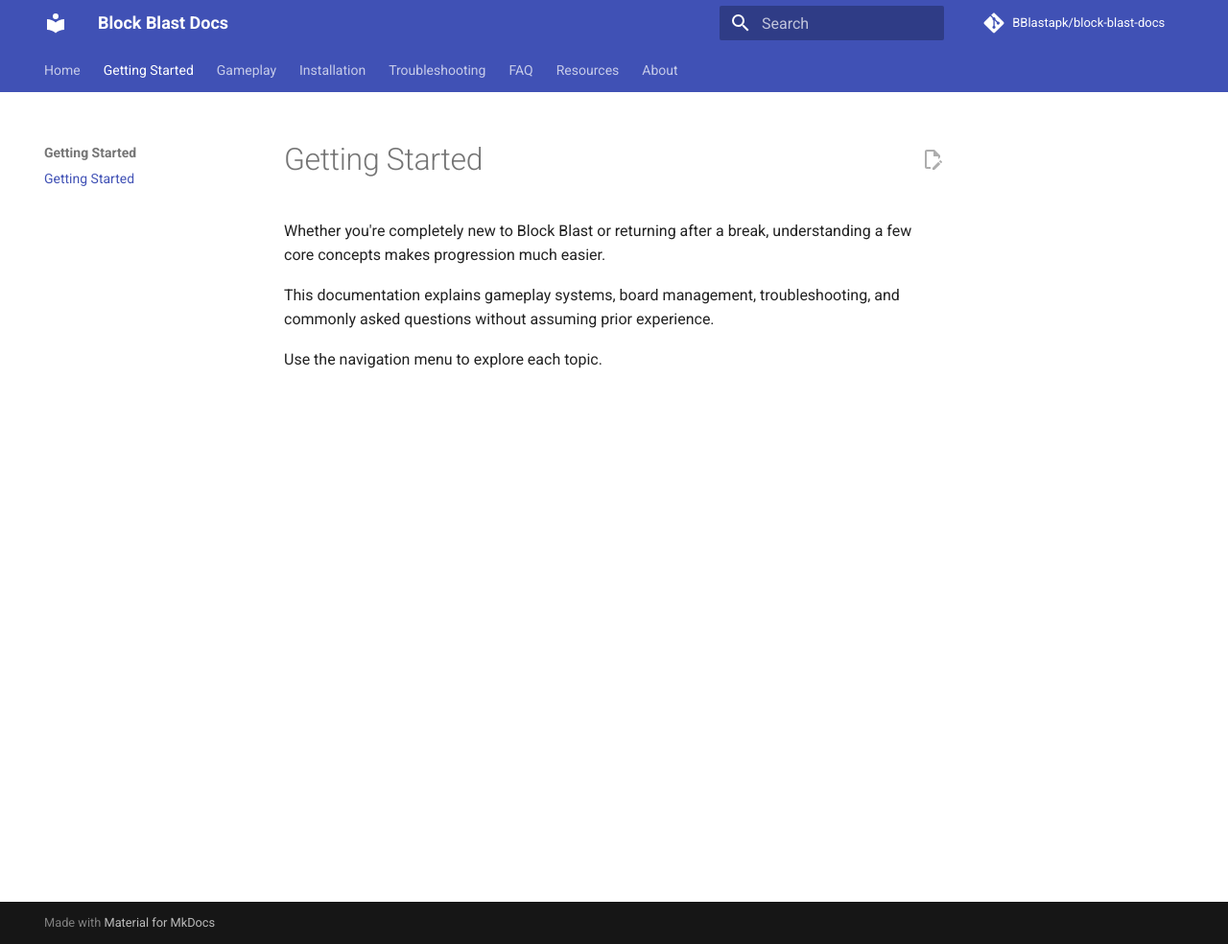
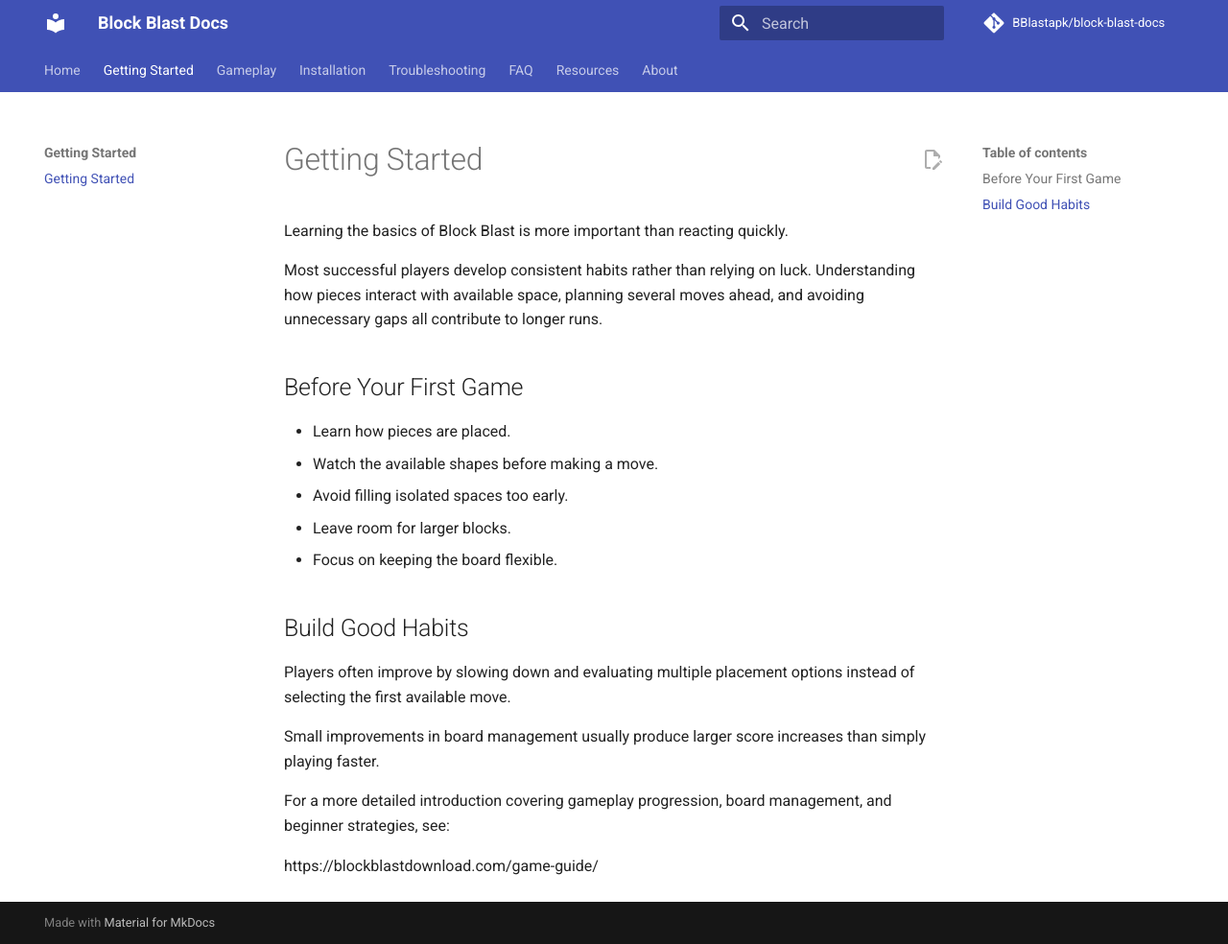
Before and after one commit to BBlastapk/block-blast-docs, an MkDocs documentation site: the page built from docs/getting-started.md, in a window 1280 px wide and 984 px high. Shown: the whole window at 96% size. Built offline with MkDocs 1.6.1 and Material for MkDocs 9.7.7, drawn with Linux system fonts in a browser that asks for light colours; comment, search, counter and statistics services are not loaded.

Commit message:
Update getting-started.md

```diff
--- a/docs/getting-started.md
+++ b/docs/getting-started.md
@@ -1,7 +1,23 @@
 # Getting Started
 
-Whether you're completely new to Block Blast or returning after a break, understanding a few core concepts makes progression much easier.
+Learning the basics of Block Blast is more important than reacting quickly.
 
-This documentation explains gameplay systems, board management, troubleshooting, and commonly asked questions without assuming prior experience.
+Most successful players develop consistent habits rather than relying on luck. Understanding how pieces interact with available space, planning several moves ahead, and avoiding unnecessary gaps all contribute to longer runs.
 
-Use the navigation menu to explore each topic.
+## Before Your First Game
+
+- Learn how pieces are placed.
+- Watch the available shapes before making a move.
+- Avoid filling isolated spaces too early.
+- Leave room for larger blocks.
+- Focus on keeping the board flexible.
+
+## Build Good Habits
+
+Players often improve by slowing down and evaluating multiple placement options instead of selecting the first available move.
+
+Small improvements in board management usually produce larger score increases than simply playing faster.
+
+For a more detailed introduction covering gameplay progression, board management, and beginner strategies, see:
+
+https://blockblastdownload.com/game-guide/
```
